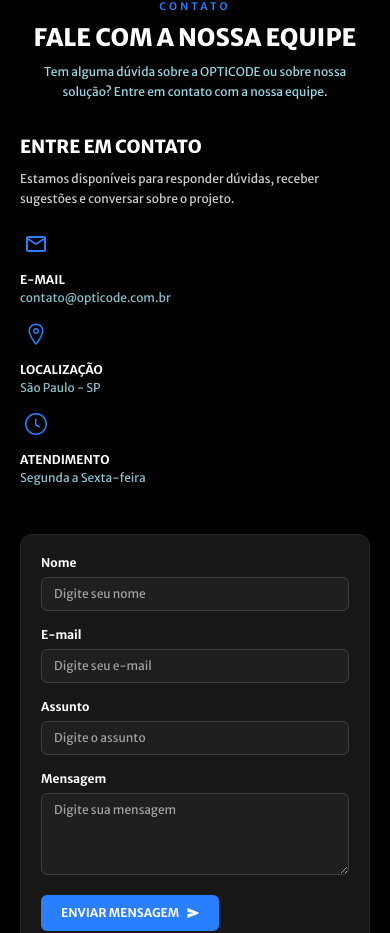
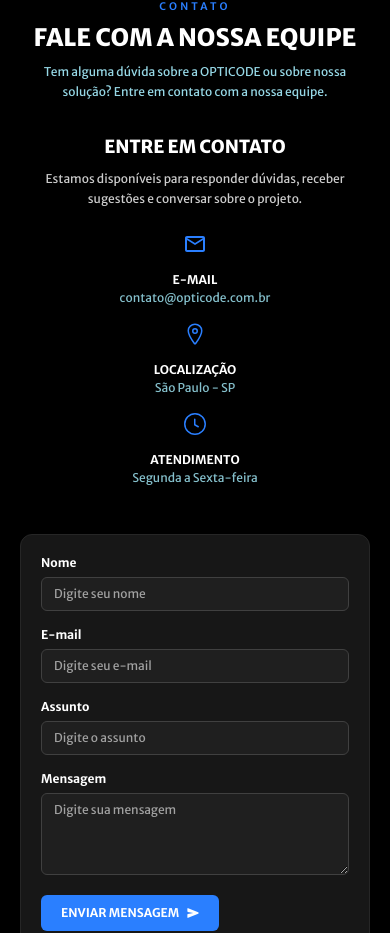
Before and after one commit to isadorabassoasseiro-boop/OptiCode, a React (Vite) app: page /suporte in a window 390 px wide. Shown: the part 817-1750 px from the top of the page. Built offline with nearby package versions, Linux system fonts and the light colour scheme; no server answers.

Commit message:
feat: responsividade dos textos do formulario

```diff
--- a/src/components/Contato.jsx
+++ b/src/components/Contato.jsx
@@ -81,9 +81,9 @@
                 {/* Informações — primeiro no mobile, à direita no desktop */}
                 <div className="min-w-0 lg:order-2">
 
-                    <h3 className="text-lg font-extrabold text-white lg:text-2xl">ENTRE EM CONTATO</h3>
+                    <h3 className="text-center text-lg font-extrabold text-white lg:text-left lg:text-2xl">ENTRE EM CONTATO</h3>
 
-                    <p className="mt-2 text-xs leading-relaxed text-white/80 lg:mt-4 lg:text-sm">
+                    <p className="mt-2 text-center text-xs leading-relaxed text-white/80 lg:mt-4 lg:text-left lg:text-sm">
                         Estamos disponíveis para responder dúvidas,
                         receber sugestões e conversar sobre o projeto.
                     </p>
--- a/src/components/ContatoItem.jsx
+++ b/src/components/ContatoItem.jsx
@@ -1,6 +1,6 @@
 function ContatoItem ({Icone,titulo,texto}) {
     return(
-        <div className="flex flex-col items-start gap-3 lg:flex-row lg:items-center lg:gap-4">
+        <div className="flex flex-col items-center gap-3 text-center lg:flex-row lg:gap-4 lg:text-left">
 
             {/* Ícone azul e menor no mobile, branco e maior no desktop */}
             <span className="flex h-8 w-8 shrink-0 items-center justify-center text-2xl text-azure lg:h-10 lg:w-10 lg:text-3xl lg:text-white">
```
